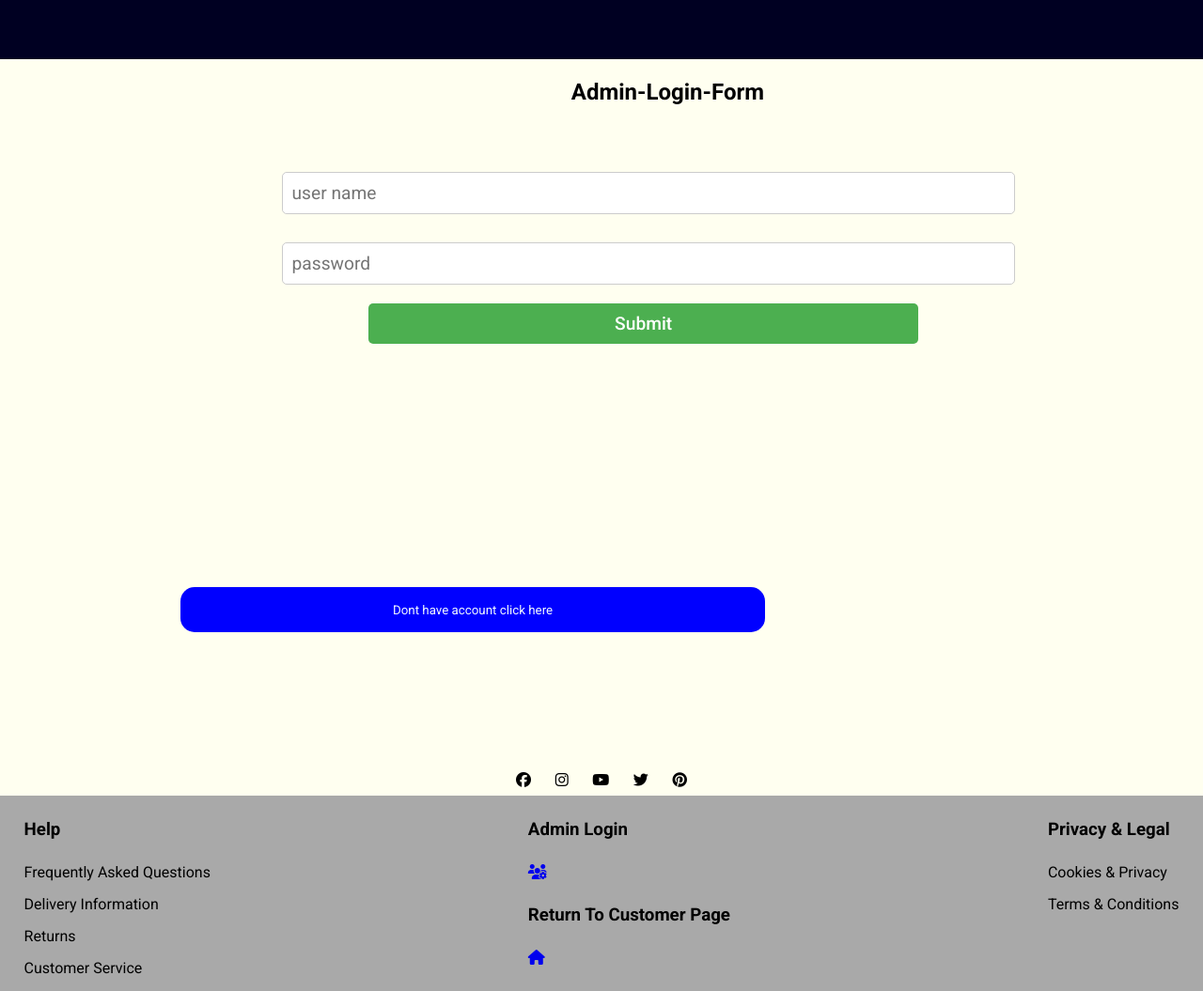
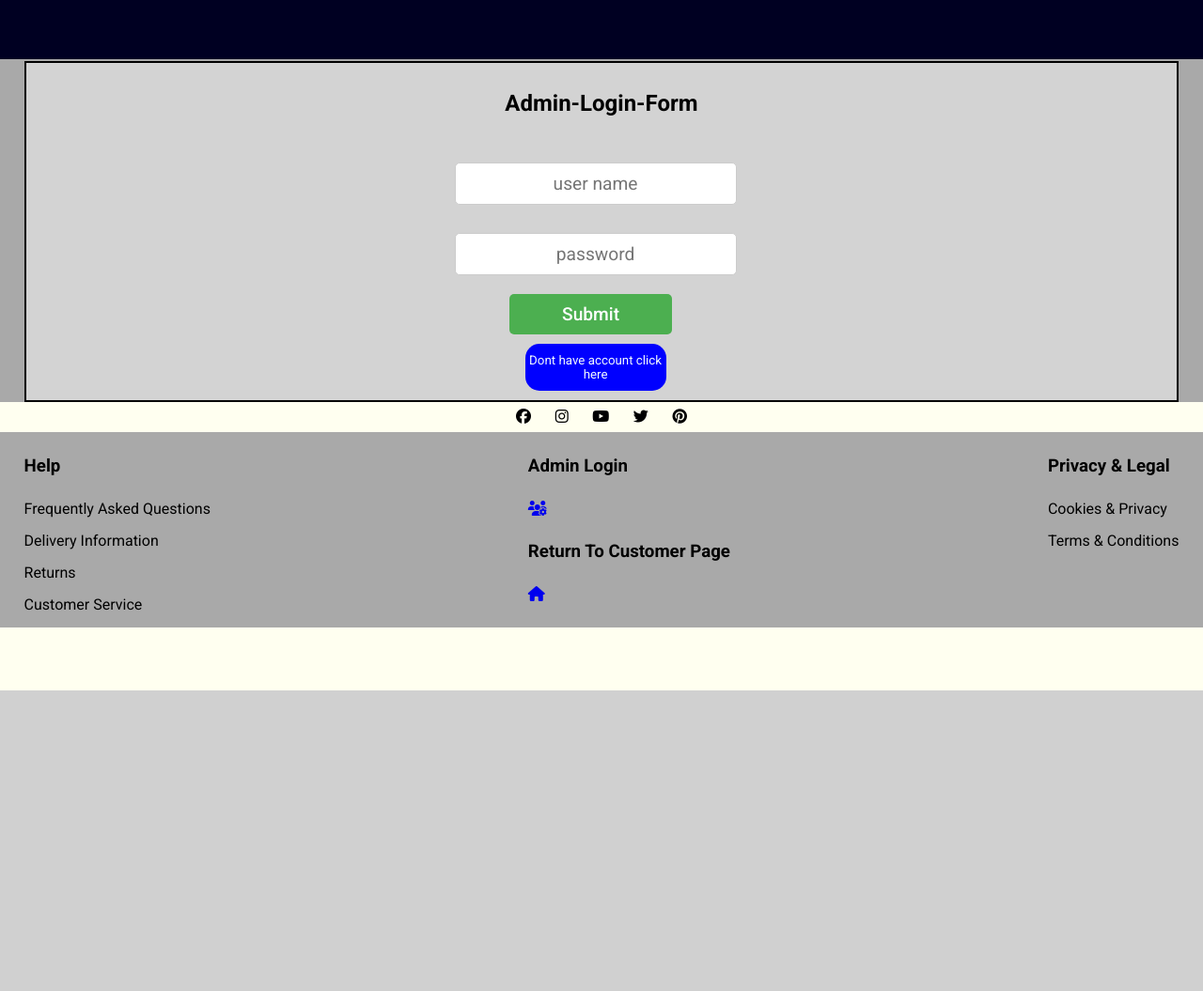
Before and after one commit to dangamtechno/DataDash-E-commerce, a PHP site: page /DataDash/admin/frontend/index.html in a window 1280 px wide. Shown: the part 65-1120 px from the top of the page at 94% size. After the commit the page ends 800 px from the top, so only its background shows below. Run offline with PHP 8.4, Linux system fonts and the light colour scheme; some libraries are stand-ins or nearby versions.

Commit message:
fixed some issues with html and styles
html structure for admin page was not correct missing a closing tag for main section and styling needed to be adjusted so form elements are centered and size is relative to the users screen buttons and text are in a reasonable size

```diff
--- a/DataDash/admin/frontend/addProduct.js
+++ b/DataDash/admin/frontend/addProduct.js
@@ -15,7 +15,6 @@ function addProductButton(){
 function  addProductForm(){
     fetchCall("addProduct.php",responseAddProductForm);
     function   responseAddProductForm(data){
-        const  product  =   data;
         const formHeader = document.createElement('h3');
         formHeader.textContent = "Add Product";
         const formDiv = document.createElement('div');
@@ -28,6 +27,7 @@ function  addProductForm(){
         nameField.type = 'text';
         nameField.placeholder='name';
         nameField.name='name';
+        nameField.id  = 'product name';
 
         const nameLabel = document.createElement('label');
         nameLabel.innerText = "Product Name";
@@ -37,16 +37,18 @@ function  addProductForm(){
         descField.type= 'text';
         descField.placeholder = 'description';
         descField.name = 'description';
+        descField.id = 'description';
         const descLabel = document.createElement('label');
 
         descLabel.innerText = "Product description";
-        descField.setAttribute('for',descField.id);
+        descLabel.setAttribute('for',descField.id);
          //price
          const priceLabel = document.createElement('label');
          priceLabel.innerText = "Price";
          const price = document.createElement('input');
          price.type = "number";
          price.name = "price";
+         price.id = price.name;
          price.min = 0;
          price.value = 0;
          price.step = .01;
@@ -56,18 +58,19 @@ function  addProductForm(){
         //i will need to fetch the name and cat id the option text will be the name but the value will be the id
          const categoryLabel = document.createElement('label');
          categoryLabel.innerText = "Category Name";
-         categoryLabel.setAttribute('for',categoryLabel.id);
          const categoryList = document.createElement('select');
          categoryList.id = 'drop-down';
          categoryList.name = 'category';
+         categoryList.id = categoryList.name;
+         categoryLabel.setAttribute('for',categoryList.id);
          categoryDropDown();
 
     //image url
     const imageField= document.createElement('input');
-
     imageField.type = 'text';
     imageField.placeholder='image src';
     imageField.name='image';
+    imageField.id=imageField.name;
 
     const imageLabel = document.createElement('label');
     imageLabel.innerText = "Image src";
--- a/DataDash/admin/frontend/admin_login.js
+++ b/DataDash/admin/frontend/admin_login.js
@@ -65,15 +65,26 @@ function createAdminLogin(){
         createRegisterLink();
 }
 function displayLoggedUser(user){
-   const main =  document.querySelector('.main-div');
+    const main_div =  document.querySelector('.main-div');
    //show logout
    showHideIcon(logout,false);
    showHideIcon(loggedUser,false);
    //update username to logged username
    const loggedUserSpan = document.querySelector('.username');
    loggedUserSpan.textContent = user.name;
+   main_div.innerHTML  = '';
+    //' <div class="admin-functions">\n<ul class="admin-buttons">\n</ul>\n</div>';
+   const admin_functions = document.createElement('ul');
+   admin_functions.className='admin-functions';
+   const section_header = document.createElement('h2');
+   section_header.innerText=`Welcome ${user.name}`;
+   const admin_buttons = document.createElement('ul');
+   admin_buttons.className='admin-buttons';
+   admin_functions.appendChild(section_header);
+   admin_functions.appendChild(admin_buttons);
+   main_div.appendChild(admin_functions);
 
-   main.innerHTML=' <div class="admin-functions">\n<ul class="admin-buttons">\n</ul>\n</div>';
+   //main.appendChild();
    addAdminFunctions();
 }
 
--- a/DataDash/admin/frontend/banners.js
+++ b/DataDash/admin/frontend/banners.js
@@ -16,6 +16,7 @@ function requestBanners(){
        console.log(data);
        var  banners = data.banners;
        console.log(banners);
+       //if banners is not empty
        for(const banner in banners){
              //create card to hold product info
        const card = document.createElement('div');
@@ -41,6 +42,8 @@ function requestBanners(){
         //append to description container
         descDiv.appendChild(name);
         modal.appendChild(card);
+        //its empty display empty
+        //add insert banner here
      }
        displayOverlay(modal);
        //ADD BUTTON FOR ADD NEW ITEM HERE
--- a/DataDash/admin/frontend/index.html
+++ b/DataDash/admin/frontend/index.html
@@ -2,7 +2,7 @@
 <html lang="en">
 <head>
     <meta charset="UTF-8">
-    <meta name="viewport" content="width=device-width, initial-scale=1.0">
+    <meta name="viewport" content="width = device-width, initial-scale = 1.0 content = user-scalable = no" >
     <title>Document</title>
     <link rel="stylesheet" href="style.css">
     <script src="https://kit.fontawesome.com/d0ce752c6a.js"crossorigin="anonymous"></script>
@@ -31,7 +31,7 @@
     </header>
     <main>
         <div class="main-div"></div>
-    <main>
+    </main>
     <footer>
         <div class="social-media">
             <ul>
@@ -77,7 +77,6 @@
                </div>
           </div>
        </footer>
-</body>
        <script src="global.js"defer></script>
        <script src="admin_login.js"></script>
        <script src="register.js"></script>
@@ -87,6 +86,6 @@
        <script src="categories.js"></script>
        <script src="products.js"></script>
        <script src="banners.js"></script>
-
+   </body>
 
 </html>
--- a/DataDash/admin/frontend/products.js
+++ b/DataDash/admin/frontend/products.js
@@ -127,6 +127,7 @@ function updateProductForm(modal,product){
    nameField.type = 'text';
    nameField.placeholder='name';
    nameField.name='name';
+   nameField.id = 'name';
 
    const nameLabel = document.createElement('label');
    nameLabel.innerText = "Product Name";
@@ -136,28 +137,29 @@ function updateProductForm(modal,product){
    descField.type= 'text';
    descField.placeholder = 'description';
    descField.name = 'description';
+   descField.id = 'description';
    const descLabel = document.createElement('label');
 
    descLabel.innerText = "Product description";
    descField.setAttribute('for',descField.id);
     //price
     const priceLabel = document.createElement('label');
-    priceLabel.innerText = "Price";
+    priceLabel.innerText = 'Price';
     const price = document.createElement('input');
-    price.type = "number";
-    price.name = "price";
+    price.type = 'number';
+    price.name = 'price';
+    price.id = 'price';
     price.min = 0;
     price.value = 0;
     price.step = .01;
-    priceLabel.setAttribute("for",price.id);
+    priceLabel.setAttribute('for',price.id);
     //category input will be here needs a select field that has options from the category
     // i will need to fetch the name and cat id the option text will be the name but the value will be the id
     const categoryLabel = document.createElement('label');
     categoryLabel.innerText = "Category Name";
-   categoryLabel.setAttribute('for',categoryLabel.id);
-
     const categoryList = document.createElement('select');
     categoryList.id = 'drop-down';
+    categoryLabel.setAttribute('for',categoryList.id);
     categoryList.name = 'category';
     categoryDropDown();
 
@@ -168,8 +170,8 @@ categoryDropDown();
  imageField.type = 'text';
  imageField.placeholder='image src';
  imageField.name='image';
+ imageField.id ='image'
  imageField.value =  product.image;
-
  const imageLabel = document.createElement('label');
  imageLabel.innerText = "Image src";
  imageLabel.setAttribute('for',imageField.id);
--- a/DataDash/admin/frontend/register.js
+++ b/DataDash/admin/frontend/register.js
@@ -1,6 +1,6 @@
 
 function createRegisterLink(){
-    const formDiv = document.querySelector('.form-div');
+    const formDiv = document.querySelector('.login-form');
     const register = document.createElement('button');
     register.className  = 'register-link';
     formDiv.appendChild(register);
--- a/DataDash/admin/frontend/style.css
+++ b/DataDash/admin/frontend/style.css
@@ -9,6 +9,8 @@
     font-family: "Roboto", sans-serif;
 }
 body {
+    min-width: 60vw;
+    max-width: 100%;
     background-color: ivory;
 }
 .hidden{
@@ -177,16 +179,15 @@ input[type="submit"]{
 /*header*/
 /*main*/
 main{
+    background-color: darkgray;
     max-height: 60vh;
     min-height: 30vh;
     margin-top: 15vh;
 }
 .main-div{
+    padding-top: 10px;
     align-items: center;
     justify-content: center;
-}
-.main-div .form-div{
-padding-left: 15vw;
 }
 /**/
 .overlay{
@@ -207,7 +208,7 @@ padding-left: 15vw;
 
 .modal-container{
     position: fixed;
-    top: 5%;
+    top: 2%;
     left: 10%;
     right: 0;
     width: 80vw;
@@ -216,10 +217,7 @@ padding-left: 15vw;
     border: red solid 5px;
     border-radius: 15px;
     z-index:300;
-    overflow-y: auto;
-    overflow-x:hidden ;
-    margin-right: 5px;
-
+    overflow:auto ;
 }
 .modal{
     display: grid;
@@ -253,8 +251,6 @@ padding-left: 15vw;
     justify-content: center;
     align-items: center;
     display: grid;
-    padding-left: 25%;
-    padding-right: 25%;
     overflow-x:hidden ;
     overflow-y: auto;
 }
@@ -262,7 +258,6 @@ label {
     padding: 10px;
 }
 .register-link{
-
     color: aliceblue;
     background-color: blue;
     border: none;
@@ -270,8 +265,8 @@ label {
     align-items: center ;
     justify-content: center;
     border-radius: 15px;
-   width: 60%;
-   height: 6vh;
+    width: 150px;
+    height: 50px;
 }
 .register-link:hover{
     background-color: #3e8e41;
@@ -281,21 +276,20 @@ label {
 
 .admin-buttons{
     display: grid;
-    grid-template-columns: 1fr;
+    grid-template-columns: 1fr 1fr;
     list-style: none;
-    padding: 10px;
-    height: 40vh;
-    margin: 10vw;
+    height: 55vh;
 }
 .admin-buttons button{
-   width: 40%;
+   width:  fit-content;
+   height: 6vh;
    margin: 10px;
    padding: 10px;
    border-radius: 15px;
    background-color:var(--primaryColor);
    color: aliceblue;
    cursor: pointer;
-    transform: all 2s ease-in-out;
+   transform:all 2s ease-in-out;
 }
 .admin-buttons button:hover{
     font-size: larger;
@@ -351,15 +345,27 @@ footer li:hover{
 
     }
   }
+.Add-products{
+    display: grid;
+    grid-row: 1fr;
+    width: 70%;
+}
 .form-div{
-    display: grid ;
-    height: 80vh;
+    margin-left: 2%;
+    display: grid;
+    height: fit-content;
     width: 96%;
     overflow: auto;
+    background-color: lightgray;
+    border: 2px solid black;
+    justify-content: center;
+    align-items: center;
+}
+form input{
+    text-align: center;
 }
 /* Login Page Styles */
   .login-form,.registration-form {
-    height: 55vh;
     display: flex; /* added */
     flex-direction: column; /* added */
     align-items: center; /* added */
--- a/DataDash/frontend/pages/index.html
+++ b/DataDash/frontend/pages/index.html
@@ -190,6 +190,6 @@
    <script src = "../js/banner.js"></script>
    <script src = "../js/featured.js"></script>
    <script src = "../js/newArrivals.js"></script>
-    <script src="../js/search.js"></script>
+   <script src="../js/search.js"></script>
 </body>
 </html>
```
Lines whose indentation alone changed are shown as unchanged.
